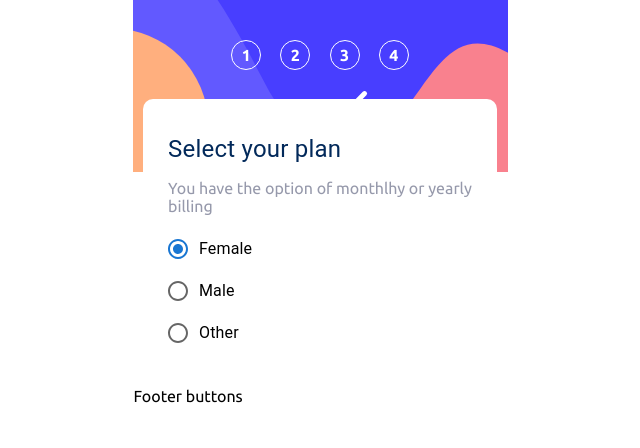
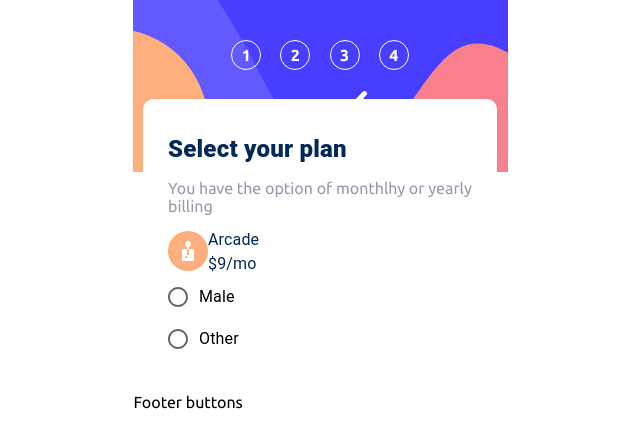
Before and after one commit to hectorgarcia07/FEM-Multi-Step-Form, a React (Create React App) app: page / in a window 1280 px wide. Shown: the top 448 px of the page, without its empty margins (320-960 px from the left). Built offline with nearby package versions, Linux system fonts and the light colour scheme.

Commit message:
worked on radio button styles

```diff
--- a/package.json
+++ b/package.json
@@ -12,6 +12,7 @@
     "react": "^18.2.0",
     "react-dom": "^18.2.0",
     "react-scripts": "5.0.1",
+    "react-svg": "^15.1.21",
     "web-vitals": "^2.1.4"
   },
   "scripts": {
--- /dev/null
+++ b/src/components/FormComponents/CustomRadio.js
@@ -0,0 +1,15 @@
+import Radio from '@mui/material/Radio';
+import { styled } from '@mui/material/styles';
+import { useRadioGroup } from '@mui/material/RadioGroup';
+
+const CustomRadio = styled(Radio)(({ theme, }) => {
+    const radioGroup = useRadioGroup();
+    console.log(radioGroup.value)
+    return ({
+        padding: '0',
+        margin: '0',
+        color: `${ theme.colors.primary.marine_blue }`
+    })
+});
+
+export default CustomRadio
--- a/src/components/FormComponents/FormHeader.js
+++ b/src/components/FormComponents/FormHeader.js
@@ -4,6 +4,7 @@ import FormLabel from '@mui/material/FormLabel';
 
 const FormHeader = styled(FormLabel)(({ theme }) => ({
     fontSize: '1.5rem',
+    fontWeight: '900',
     color: `${ theme.colors.primary.marine_blue }`
 }));
 
--- a/src/components/FormComponents/FormLayout.js
+++ b/src/components/FormComponents/FormLayout.js
@@ -1,7 +1,5 @@
 import { useTheme } from '@mui/material/styles';
 import { Box } from '@mui/system';
-import FormHeader from './FormHeader';
-import InfoParagraph from '../InfoParagraph';
 import FormContainer from '../containers/FormContainer';
 import SelectPlanRadio from './SelectPlanRadio';
 
--- a/src/components/FormComponents/SelectPlanRadio.js
+++ b/src/components/FormComponents/SelectPlanRadio.js
@@ -1,19 +1,39 @@
 import * as React from 'react';
+import { useTheme } from '@mui/material/styles';
+
 import Radio from '@mui/material/Radio';
 import RadioGroup from '@mui/material/RadioGroup';
 import FormControlLabel from '@mui/material/FormControlLabel';
 import FormControl from '@mui/material/FormControl';
 import FormHeader from './FormHeader';
 import InfoParagraph from '../InfoParagraph';
+import { ReactSVG } from "react-svg";
+
+import RadioContainer from '../containers/RadioContainer';
+import { useRadioGroup } from '@mui/material/RadioGroup';
+import CustomRadio from './CustomRadio';
+
+const Description = () => {
+  return (
+    <div>
+      <p>Arcade</p>
+      <p>$9/mo</p>
+    </div>
+  )
+}
 
 function SelectPlanRadio() {
-    const innerForm = {
-        padding: '2rem 1.5rem',
-        maxWidth: '22rem',
-        margin: '0 auto',
-        position: 'relative',
+  const theme = useTheme()
 
-    }
+  const Advanced = theme.icons.advanced
+
+  console.log(theme.icons.advanced)
+  const innerForm = {
+    padding: '2rem 1.5rem',
+    maxWidth: '22rem',
+    margin: '0 auto',
+    position: 'relative',
+  }
 
   return (
     <FormControl sx={innerForm}>
@@ -24,9 +44,9 @@ function SelectPlanRadio() {
         defaultValue="female"
         name="radio-buttons-group"
       >
-        <FormControlLabel value="female" control={<Radio />} label="Female" />
-        <FormControlLabel value="male" control={<Radio />} label="Male" />
-        <FormControlLabel value="other" control={<Radio />} label="Other" />
+        <RadioContainer value="arcade" control={<CustomRadio icon={ <ReactSVG src={theme.icons.arcade} /> }/>} label={<Description />} />
+        <FormControlLabel value="advanced" control={<Radio  />} label="Male" />
+        <FormControlLabel value="pro" control={<Radio />} label="Other" />
       </RadioGroup>
     </FormControl>
   );
--- /dev/null
+++ b/src/components/containers/RadioContainer.js
@@ -0,0 +1,11 @@
+import { styled, useTheme } from '@mui/material/styles';
+import { Box } from '@mui/system';
+import FormControlLabel from '@mui/material/FormControlLabel';
+
+const RadioContainer = styled(FormControlLabel)(({ theme }) => ({
+    padding: '0',
+    margin: '0',
+    color: `${ theme.colors.primary.marine_blue }`
+}));
+
+export default RadioContainer
--- a/src/theme/custom_theme.js
+++ b/src/theme/custom_theme.js
@@ -1,6 +1,12 @@
 import { createTheme } from '@mui/material/styles'
 import mobileBackground from '../images/bg-sidebar-mobile.svg'
 import desktopBackground from '../images/bg-sidebar-desktop.svg'
+
+import iconAdvanced from '../images/icon-advanced.svg'
+import iconArcade from '../images/icon-arcade.svg'
+import iconCheckmark from '../images/icon-checkmark.svg'
+import iconPro from '../images/icon-pro.svg'
+import iconThankYou from '../images/icon-thank-you.svg'
 
 export const theme = createTheme({
     breakpoints: {
@@ -13,7 +19,6 @@ export const theme = createTheme({
         mobile: mobileBackground,
         desktop: desktopBackground
     },
-
     colors: {
       primary: {
         marine_blue: 'hsl(213, 96%, 18%)',
@@ -29,5 +34,12 @@ export const theme = createTheme({
         alabaster: 'hsl(231, 100%, 99%)',
         white: 'hsl(0, 0%, 100%)'
       }
+    },
+    icons: {
+      advanced: iconAdvanced,
+      arcade: iconArcade,
+      checkmark: iconCheckmark,
+      pro: iconPro,
+      thankYou: iconThankYou
     }
   });
```
Also changed, not shown: 1 other file (tests, documents, lock files or other folders).
